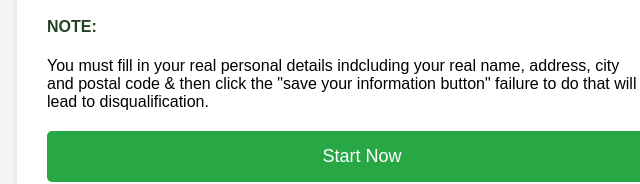
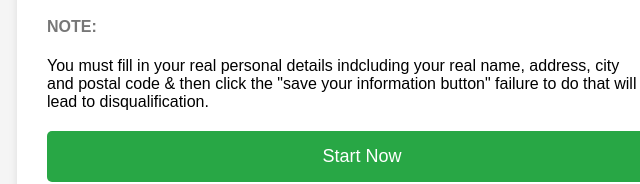
Before and after one commit to dessonvortex1/simple_online_surveys, a plain HTML site: page index.html in a window 1280 px wide. Shown: the part 428-612 px from the top of the page, 293-933 px from the left. Drawn offline with Linux system fonts and the light colour scheme.

Commit message:
Update index.html

```diff
--- a/index.html
+++ b/index.html
@@ -37,7 +37,7 @@
             margin-bottom: 18px;
         }
         .NOTE h4 {
-            color: #242;
+            color: #777;
             font-size: 16px;
         }
         .button {
```
